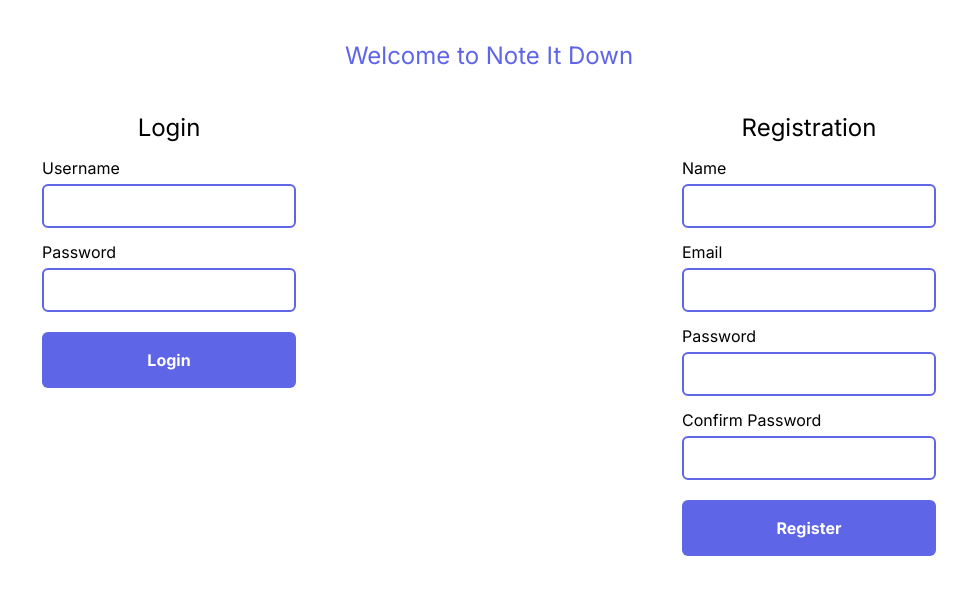
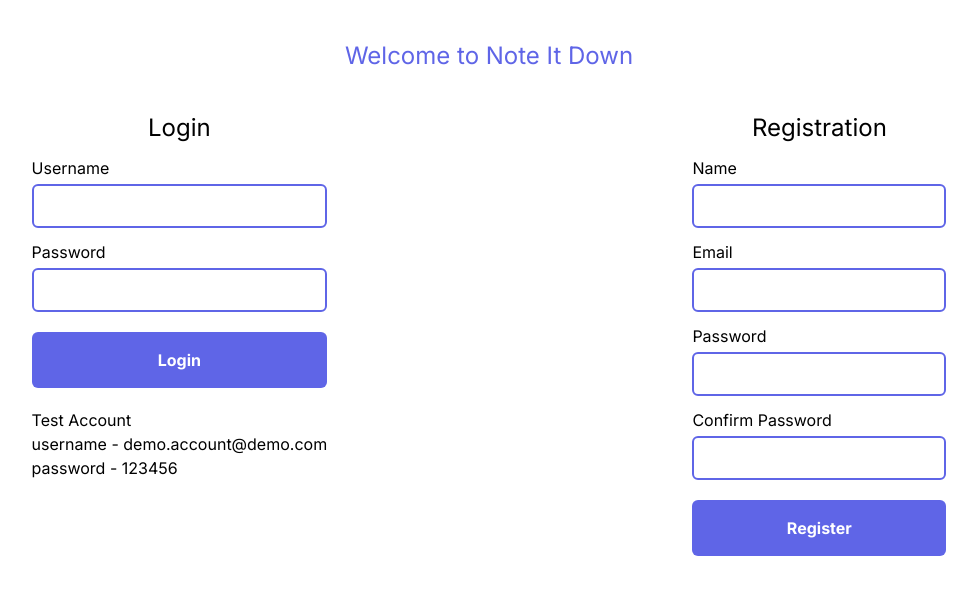
Before and after one commit to Kshirsagar-Govind/note-it-down-revamp, a Next.js app: page /auth in a window 1280 px wide. Shown: the top 594 px of the page, without its empty margins (151-1128 px from the left). Built offline with nearby package versions, Linux system fonts and the light colour scheme.

Commit message:
test account and server url added

```diff
--- a/app/auth/page.jsx
+++ b/app/auth/page.jsx
@@ -203,11 +203,14 @@ const Login = () => {
           <div className="transition-all hover:-translate-y-1 hover:shadow-md cursor-pointer bg-theme-color my-5 px-4 py-4 text-center rounded-md text-pure font-bold">
             <input type="submit" className="" value="Login" />
           </div>
-          {/* <h3>
+          <h3>
                     Test Account
                     <br />
-                    [username - test@mail.com] <br /> [password - 12345]
-                </h3> */}
+                    username -
+                    demo.account@demo.com <br />
+                    password -
+                    123456
+                </h3>
         </form>
       </div>
     );
--- a/app/lib/constans/index.js
+++ b/app/lib/constans/index.js
@@ -1,3 +1,3 @@
 // let local =  window.location.origin=='http://localhost:3000'
 // export const API_URL=local?"http://localhost:5000":'https://note-it-down-server.vercel.app';
-export const API_URL="http://localhost:5000";
+export const API_URL="https://note-it-down-server.vercel.app";
```
